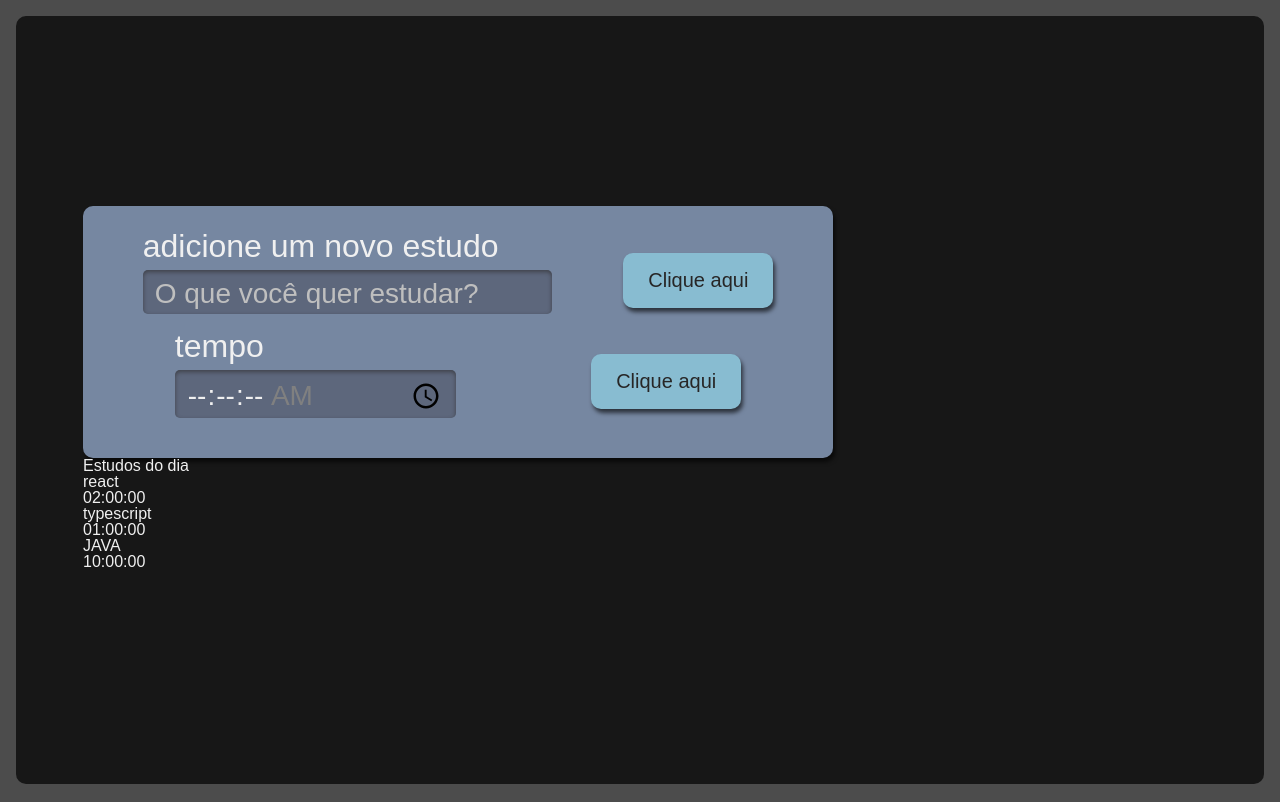
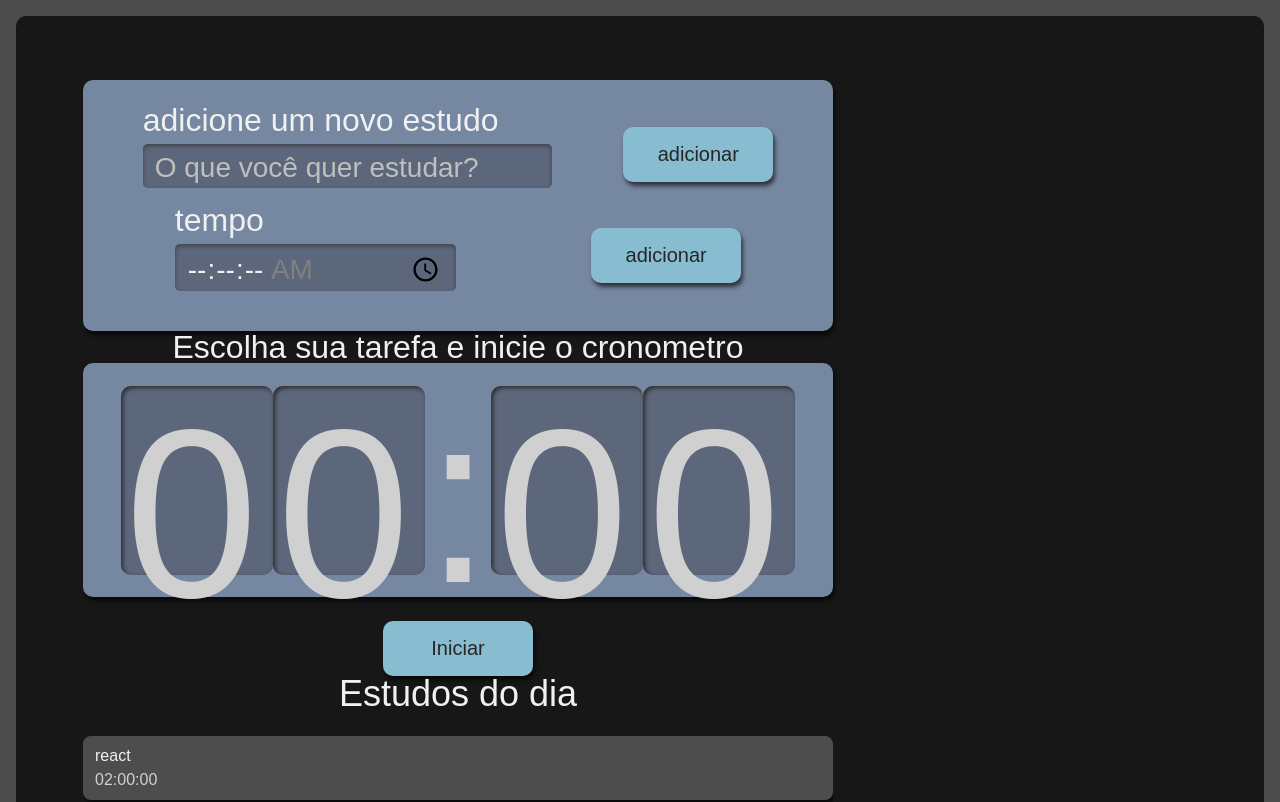
Before and after one commit to leviutima/PomodoroStudies, a React (Create React App) app: page / in a window 1280 px wide. Shown: the top 802 px of the page. Built offline with nearby package versions, Linux system fonts and the light colour scheme.

Commit message:
adicionando cronometro

```diff
--- a/src/components/Botao/Botao.module.css
+++ b/src/components/Botao/Botao.module.css
@@ -8,4 +8,8 @@
     font-size: 1.25rem;
     padding: 16px;
     width: 150px;
+    &:active {
+        background-color: #7CA6B7;
+        box-shadow: 2px 2px 4px #0000009F inset;
+      }
 }
--- a/src/components/Botao/Index.tsx
+++ b/src/components/Botao/Index.tsx
@@ -1,8 +1,12 @@
 import styles from './Botao.module.css'
 
-function Botao () {
+type Props = {texto: String}
+
+function Botao (props: Props) {
     return(
-        <button className={styles.botao}>Clique aqui</button>
+        <button className={styles.botao}>
+            {props.texto}
+        </button>
     )
 }
 
--- /dev/null
+++ b/src/components/Cronometro/Cronometro.module.css
@@ -0,0 +1,59 @@
+.cronometro {
+    display: flex;
+    flex-direction: column;
+    align-items: center;
+    grid-area: cronometro;
+}
+
+    .relogioWrapper {
+      align-items: center;
+      background-color: #7687A1;
+      border-radius: 10px;
+      box-shadow: 2px 4px 4px #0000009F;
+      box-sizing: border-box;
+      display: flex;
+      font-size: 5rem;
+      justify-content: center;
+      margin-bottom: 24px;
+      padding: 16px 12px;
+      width: 100%;
+    }
+
+    .titulo {
+      font-size: 2rem;
+    }
+
+    button {
+      background-color: #88bcd1;
+      border-radius: 10px;
+      box-shadow: 2px 4px 4px #0000009F;
+      color: #272626;
+      cursor: pointer;
+      font-size: 1.25rem;
+      padding: 16px;
+      width: 150px;
+
+      &:active {
+        background-color: #7CA6B7;
+        box-shadow: 2px 2px 4px #0000009F inset;
+        cursor: auto;
+      }
+    }
+
+    @media screen and (min-width:1280px) {
+
+      .relogioWrapper{
+        font-size: 15rem;
+      }
+
+      p {
+        font-size: 2rem;
+      }
+
+      button {
+        grid-column-start: span 2;
+        justify-self: center;
+        width: 200px;
+        font-size: 2.25rem;
+      }
+    }
--- /dev/null
+++ b/src/components/Cronometro/Index.tsx
@@ -0,0 +1,22 @@
+import Botao from "../Botao/Index"
+import Relogio from "./Relogio/Index"
+import style from './Cronometro.module.css'
+
+function Cronometro () {
+    return(
+        <>
+            <div className={style.cronometro}>
+                <p className={style.titulo}>Escolha sua tarefa e inicie o cronometro</p>
+
+            <div className={style.relogioWrapper}>
+                <Relogio/>
+            </div>
+            <Botao
+                texto='Iniciar'
+            />
+            </div>
+        </>
+    )
+}
+
+export default Cronometro
--- /dev/null
+++ b/src/components/Cronometro/Relogio/Index.tsx
@@ -0,0 +1,16 @@
+import React from "react"
+import style from './Relogio.module.css'
+
+function Relogio () {
+    return(
+        <>
+            <span className={style.relogioNumero}>0</span>
+            <span className={style.relogioNumero}>0</span>
+            <span className={style.relogioDivisao}>:</span>
+            <span className={style.relogioNumero}>0</span>
+            <span className={style.relogioNumero}>0</span>
+        </>
+    )
+}
+
+export default Relogio
--- /dev/null
+++ b/src/components/Cronometro/Relogio/Relogio.module.css
@@ -0,0 +1,21 @@
+.relogioNumero {
+    background-color: #5D677C;
+    box-shadow: 2px 2px 4px #2B2B2B inset;
+    height: 3.6rem;
+    width: 3rem;
+    padding: 8px 4px;
+    border-radius: 10px;
+
+    @media screen and (min-width:1280px) {
+      height: 10.8rem;
+      width: 9rem;
+    }
+  }
+
+  .relogioDivisao {
+    height: 4.2rem;
+
+    @media screen and (min-width:1280px) {
+      height: 12.6rem;
+    }
+  }
--- a/src/components/Formulario/Index.tsx
+++ b/src/components/Formulario/Index.tsx
@@ -14,7 +14,9 @@ function Formulario (){
                     placeholder="O que você quer estudar?"
                 />
             </div>
-            <Botao/>
+            <Botao
+                texto='adicionar'
+            />
             <div className="inputContainer">
                 <label htmlFor="tempo">
                     tempo
@@ -29,7 +31,9 @@ function Formulario (){
                     required
                 />
             </div>
-            <Botao/>
+            <Botao
+                texto = 'adicionar'
+            />
         </form>
     )
 }
--- a/src/components/Lista/Index.tsx
+++ b/src/components/Lista/Index.tsx
@@ -1,3 +1,6 @@
+import Item from './Item/Index'
+import style from './Lista.module.css'
+
 
 function Lista (){
     const tarefas = [{
@@ -14,18 +17,13 @@ function Lista (){
 
 
     return(
-        <aside>
+        <aside className={style.listaTarefas}>
             <h2>Estudos do dia</h2>
-            <ul>
+            <ul >
                 {tarefas.map((item, index) => (
-                      <li key={index}>
-                        <h3>
-                            {item.tarefa}
-                        </h3>
-                        <span>
-                            {item.tempo}
-                        </span>
-                      </li>
+                   <Item key={index}
+                       {...item}
+                   />
                 ))}
             </ul>
         </aside>
--- /dev/null
+++ b/src/components/Lista/Item/Index.tsx
@@ -0,0 +1,17 @@
+import style from '../Lista.module.css'
+
+function Item (props: {tarefa: String, tempo: String}) {
+    const {tarefa, tempo} = props
+    return(
+        <li className={style.item}>
+            <h3>
+                {tarefa}
+            </h3>
+            <span>
+                {tempo}
+            </span>
+        </li>
+    )
+}
+
+export default Item
--- /dev/null
+++ b/src/components/Lista/Lista.module.css
@@ -0,0 +1,75 @@
+.listaTarefas {
+  grid-area: tarefas;
+  height: 100%;
+}
+
+  h2 {
+    font-size: 1.25rem;
+    margin-bottom: 12px;
+  }
+
+  ul {
+    max-height: 350px;
+    overflow-y: scroll;
+  	scrollbar-width: thin;
+  }
+
+  @media screen and (min-width:1280px) {
+
+    h2{
+      text-align: center;
+      font-size: 2.25rem;
+      margin-bottom: 24px;
+    }
+
+    ul {
+      overflow: auto;
+      max-height: 500px;
+    }
+  }
+
+
+.item {
+  background-color: #4D4D4D;
+  border-radius: 8px;
+  box-shadow: 2px 4px 4px #0000009F;
+  padding: 12px;
+  margin-bottom: 8px;
+  position: relative;
+  cursor: pointer;
+}
+
+  h3 {
+    margin-bottom: 8px;
+    word-break: break-all;
+  }
+
+  span {
+    color: #D0D0D0;
+  }
+
+  @media screen and (min-width:1280px) {
+    font-size: 1.8rem;
+  }
+
+.itemSelecionado {
+  background-color: #292929;
+  box-shadow: 2px 4px 4px #0000009F inset;
+}
+
+.itemCompletado {
+  background-color: #566F42;
+  cursor: auto;
+}
+
+  .concluido {
+    display: block;
+    background-repeat: no-repeat;
+    background-size: 38px 38px;
+    position: absolute;
+    top: 50%;
+    right: 12px;
+    transform: translateY(-50%);
+    width: 42px;
+    height: 43px;
+  }
--- a/src/pages/App.tsx
+++ b/src/pages/App.tsx
@@ -3,6 +3,7 @@ import Botao from '../components/Botao/Index';
 import Formulario from '../components/Formulario/Index';
 import Lista from '../components/Lista/Index';
 import './style.scss'
+import Cronometro from '../components/Cronometro/Index';
 
 
 
@@ -11,7 +12,11 @@ function App() {
     <div className="AppStyle">
       <header className="App-header">
         <Formulario/>
+        <Cronometro/>
         <Lista/>
+
+
+
       </header>
     </div>
   );
```
